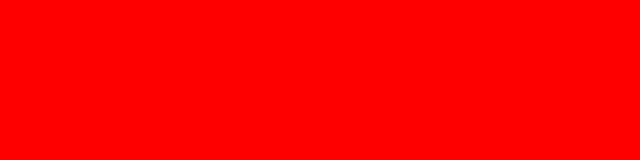
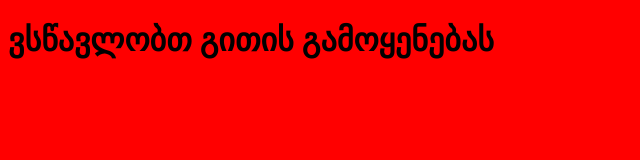
Before and after one commit to Nuri700/005-homework, a plain HTML site: page index.html in a window 1280 px wide. Shown: the whole page, without its empty margins (0-640 px from the left). Drawn offline with Linux system fonts and the light colour scheme.

Commit message:
დავამატე h1

```diff
--- a/index.html
+++ b/index.html
@@ -7,6 +7,6 @@
     <link rel="stylesheet" href="style.css">
 </head>
 <body>
-
+    <h1>ვსწავლობთ გითის გამოყენებას</h1>
 </body>
 </html>
```
